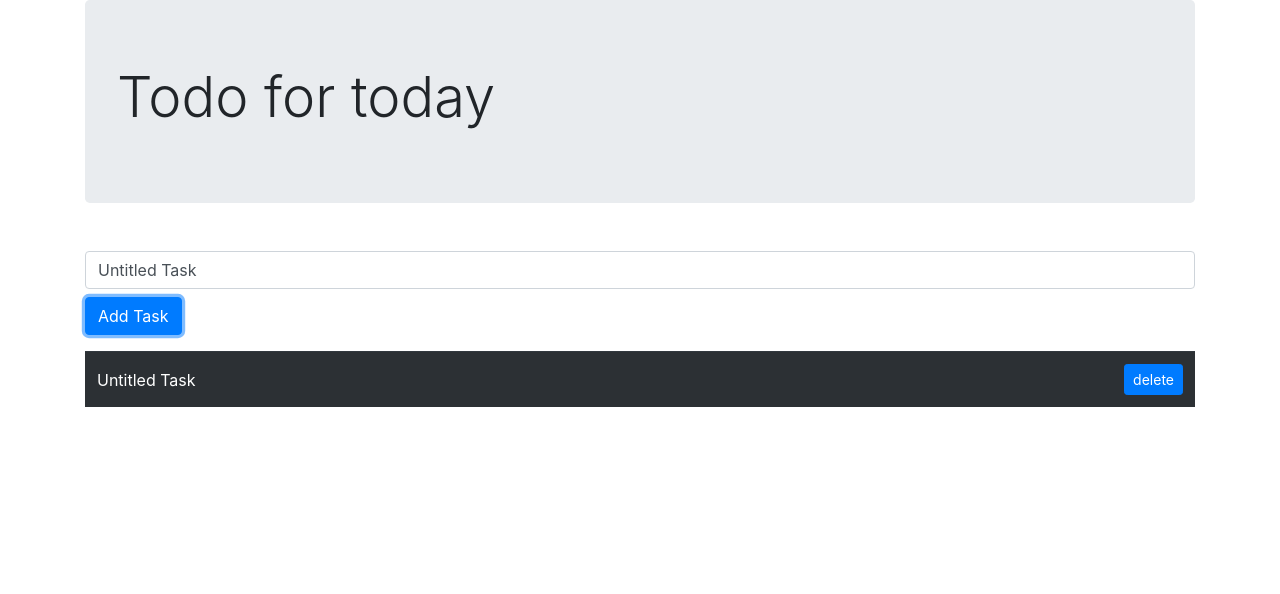
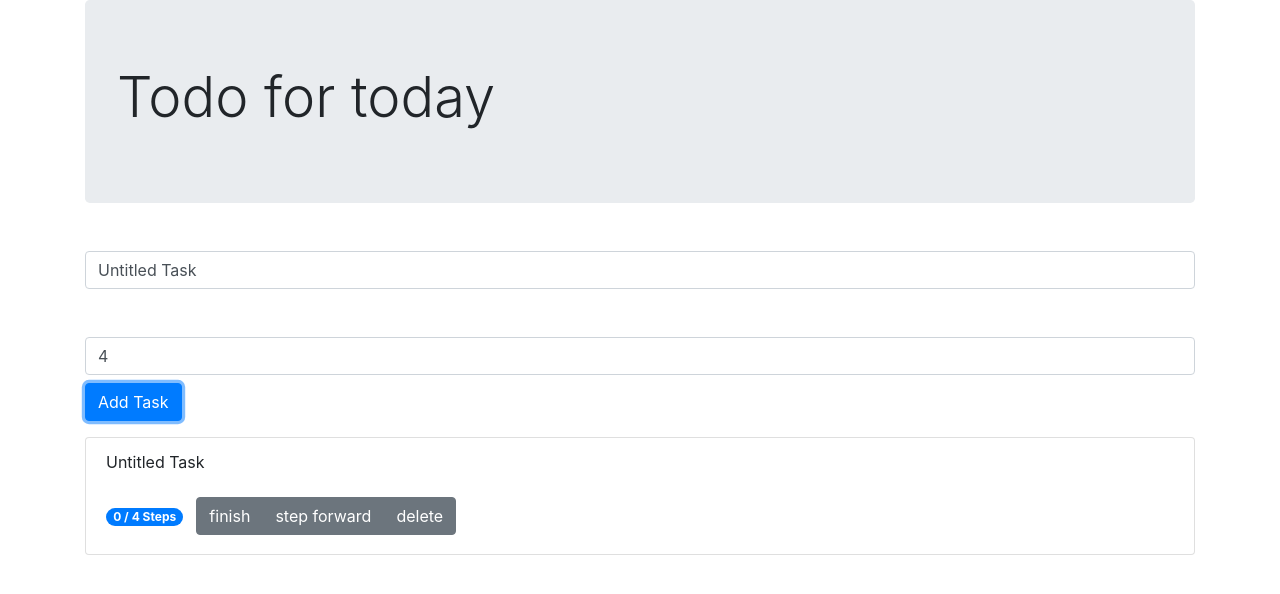
Before and after one commit to iangoodwin-developer/todo-app, a React (Create React App) app: page / in a window 1280 px wide. Both pictures are taken after a click on the button "Add Task". Shown: the top 594 px of the page. Built offline with nearby package versions, Linux system fonts and the light colour scheme.

Commit message:
update methods/jsx/add steps and completed functionality

```diff
--- a/package.json
+++ b/package.json
@@ -6,7 +6,8 @@
     "react": "^16.9.0",
     "react-dom": "^16.9.0",
     "react-scripts": "3.1.1",
-    "react-uuid": "^1.0.2"
+    "react-uuid": "^1.0.2",
+    "update-js": "^1.7.3"
   },
   "scripts": {
     "start": "react-scripts start",
--- a/src/App.css
+++ b/src/App.css
@@ -2,3 +2,5 @@
 .table td, .table th {
    	vertical-align: middle;
 }
+
+.hidden {display: none;}
--- a/src/App.js
+++ b/src/App.js
@@ -18,6 +18,28 @@ class App extends React.Component {
 
     this.addItem = this.addItem.bind(this)
     this.removeItem = this.removeItem.bind(this)
+    this.completeItem = this.completeItem.bind(this)
+  }
+
+  completeItem = (id) => () => {
+    this.setState (prevState => ({
+      items : prevState.items.map(
+        item => item.id === id ? {...item, completed: true } : item
+      )
+    }))
+  }
+
+  incrementItem = (id) => () => {
+    const stepValue = this.state.items.find(item => item.id ===id).step
+    const stepsValue = this.state.items.find(item => item.id ===id).steps
+    if (stepValue < stepsValue)
+    {
+      this.setState (prevState => ({
+        items : prevState.items.map(
+          item => item.id === id ? {...item, step: stepValue + 1 } : item
+        )
+      }))
+    }
   }
 
   addItem(title, steps) {
@@ -25,6 +47,8 @@ class App extends React.Component {
       items : this.state.items.concat({
         completed : false,
         id : uuid(),
+        step : 0,
+        steps,
         title
       })
     })
@@ -41,7 +65,10 @@ class App extends React.Component {
       <div className="container">
         <Header />
         <Create onItemCreation={this.addItem} title="Untitled Task"/>
-        <List onItemDelete={this.removeItem} items={this.state.items}/>
+        <List onDelete={this.removeItem}
+              onComplete={this.completeItem}
+              onIncrement={this.incrementItem}
+              items={this.state.items}/>
       </div>
     );
   }
--- a/src/Create.js
+++ b/src/Create.js
@@ -5,19 +5,27 @@ class Create extends React.Component {
   constructor(props) {
     super(props)
     this.state = {
+      steps : 4,
       title : this.props.title
     }
     this.handleTitleChange = this.handleTitleChange.bind(this)
     this.handleSubmit = this.handleSubmit.bind(this)
+    this.handleStepsChange = this.handleStepsChange.bind(this)
   }
 
   handleTitleChange(e) {
     this.setState({title: e.currentTarget.value})
   }
 
+  handleStepsChange = (e) => {
+    if (e.currentTarget.value !== null && e.currentTarget.value !== "") {
+      this.setState({steps: parseInt(e.currentTarget.value, 10)})
+    }
+  }
+
   handleSubmit(e) {
     e.preventDefault()
-    this.props.onItemCreation(this.state.title)
+    this.props.onItemCreation(this.state.title, this.state.steps)
   }
 
   render() {
@@ -30,9 +38,16 @@ class Create extends React.Component {
                 type="text"
                 value={this.state.title}
                 placeholder="task name" />
-
+          <input className="form-control mt-5"
+                onChange={this.handleStepsChange}
+                name="steps"
+                type="number"
+                min={0}
+                max={4}
+                value={this.state.steps}
+                placeholder="steps" />
           <button type="submit"
-                  className="btn btn-primary mt-2">Add Task</button>
+                className="btn btn-primary mt-2">Add Task</button>
         </div>
 
       </form>
--- a/src/Item.js
+++ b/src/Item.js
@@ -4,25 +4,51 @@ class Item extends React.Component {
 
 	constructor(props) {
 		super(props)
+		this.state = {
+			step : this.props.step
+		}
 
 		this.handleItemDelete = this.handleItemDelete.bind(this);
+		this.handleSetAsCompleted = this.handleSetAsCompleted.bind(this);
+		this.handleIncrement = this.handleIncrement.bind(this);
+	}
+
+	handleIncrement = (e) => {
+		e.preventDefault()
+		this.props.onIncrement()
+	}
+
+	handleSetAsCompleted = (e) => {
+		e.preventDefault()
+		this.props.onComplete()
 	}
 
 	handleItemDelete(e) {
 		e.preventDefault()
-		this.props.onItemDelete()
+		this.props.onDelete()
 	}
 
 	render() {
 		return (
-			<tr>
-				<td><div>{this.props.title}</div></td>
-				<td>
-					<button className="btn btn-primary btn-sm float-right"
-									onClick={this.handleItemDelete}>delete
-					</button>
-				</td>
-			</tr>
+			<li className={`list-group-item ${this.props.completed ? "disabled" : " " }`}>
+				<div className="d-flex w-100 justify-content-between">
+      		<p className="">{this.props.title}</p>
+
+    		</div>
+				<div className="badge badge-primary badge-pill">{this.props.step} / {this.props.steps} Steps</div>
+
+				<div className={this.props.completed ? "shown" : "hidden"}>Finished</div>
+				<div className="btn btn-group ">
+					<button className={`btn btn-secondary ${this.props.completed ? "hidden" : "shown" }`}
+									onClick={this.handleSetAsCompleted}>finish</button>
+					<button className={`btn btn-secondary ${this.props.completed ? "hidden" : "shown" }`}
+									onClick={this.handleIncrement}>step forward</button>
+					<button className="btn btn-secondary"
+									onClick={this.handleItemDelete}>delete</button>
+				</div>
+
+
+			</li>
 		)
 	}
 }
--- a/src/List.js
+++ b/src/List.js
@@ -3,15 +3,29 @@ import Item from './Item';
 
 class List extends React.Component{
 
+
+	listElement(items) {
+		return (
+			<ul className="list-group">
+				{items}
+			</ul>
+		)
+	}
+
 	render() {
 		const items = this.props.items.map((item, index) =>
 			<Item key={index}
 					id={item.id}
+					step={item.step}
+					steps={item.steps}
+					completed={item.completed}
 					title={item.title}
-					onItemDelete={this.props.onItemDelete(item.id)}
+					onDelete={this.props.onDelete(item.id)}
+					onComplete={this.props.onComplete(item.id)}
+					onIncrement={this.props.onIncrement(item.id)}
 			/>
 		)
-		return <table className="table table-dark table-striped"><tbody>{items}</tbody></table>
+		return this.listElement(items)
 	}
 
 }
```
Also changed, not shown: 1 other file (tests, documents, lock files or other folders).
